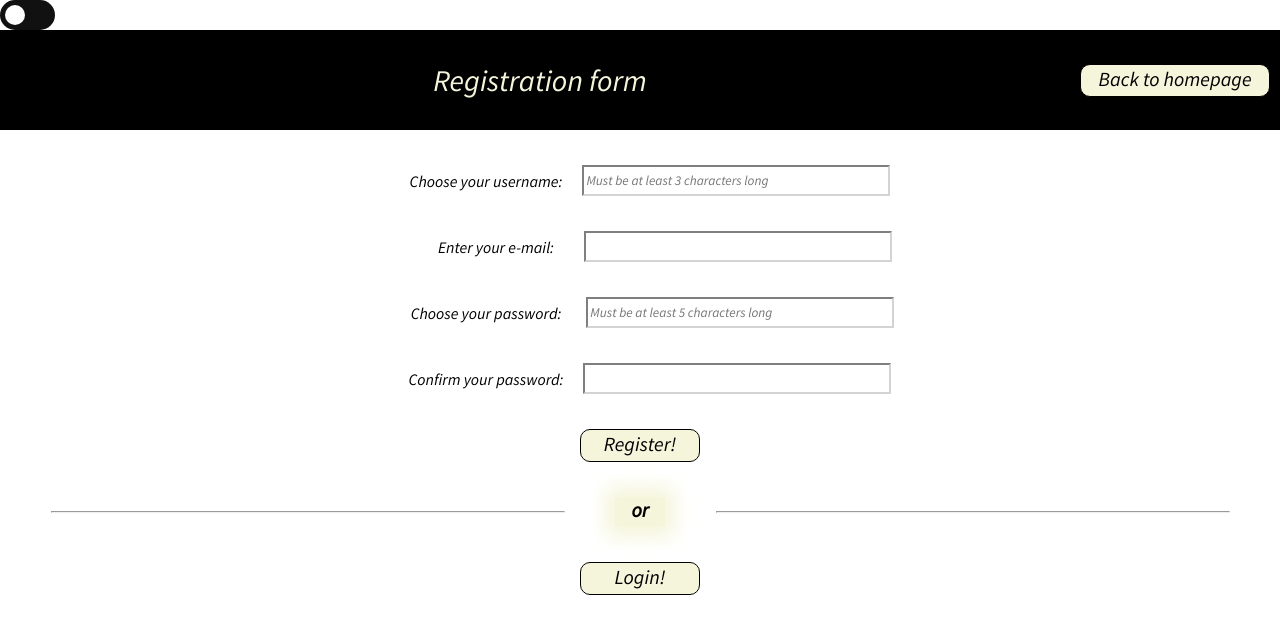
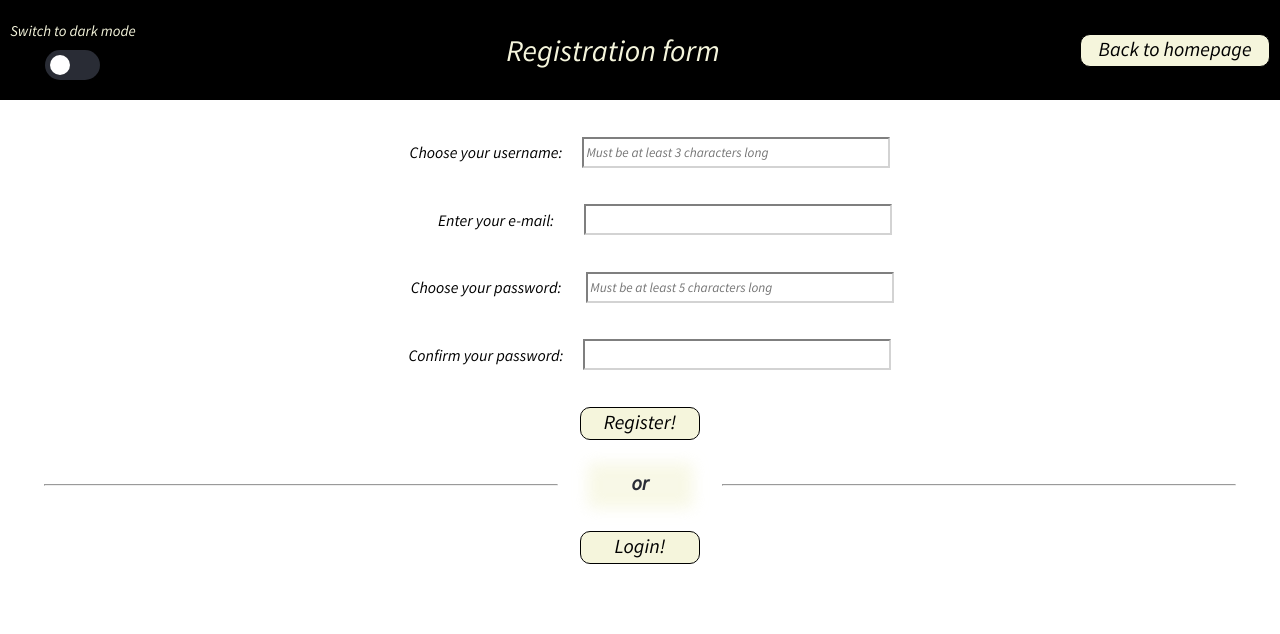
Before and after one commit to KarloKac13/Job-application-tracker, a Vue app: page /registration in a window 1280 px wide. Shown: the top 634 px of the page. Built offline with nearby package versions, Linux system fonts and the light colour scheme; what miragejs would draw is missing.

Commit message:
Dark mode implemented,transition on toggle no work

```diff
--- a/src/App.vue
+++ b/src/App.vue
@@ -1,35 +1,29 @@
 <template>
-  <div>
+  <!-- <div>
     <input type="checkbox" class="checkbox" id="checkbox">
-  <label for="checkbox" class="label" @click="toggleDark, darkModeToggleBoolean()">
+  <label for="checkbox" class="label" @click="toggleDark">
     <i class="fas fa-moon"></i>
     <i class='fas fa-sun'></i>
     <div class='ball' />
   </label>
-</div>
+</div> -->
+<dark-mode v-if="darkModeSwitch">
+  <router-view>
+  </router-view>
+</dark-mode>
+<light-mode v-else>
   <router-view></router-view>
+</light-mode>
 </template>
 
 <script>
+import DarkMode from './DarkMode.vue';
+import LightMode from './LightMode.vue';
 export default {
+  components: {DarkMode, LightMode},
   data() {
     return {
-      darkMode: false
-    }
-  },
-  computed: {
-    toggleDark() {
-      const checkbox = document.getElementById('checkbox');
-
-     return checkbox.addEventListener('change', () => {
-       document.body.classList.toggle('dark');
-       console.log(document.body.classList, this.darkMode)
-      });
-    },
-  },
-  methods: {
-    darkModeToggleBoolean() {
-      this.darkMode = !this.darkMode
+      darkModeSwitch: false
     }
   },
   provide() {
@@ -41,29 +35,39 @@ export default {
 </script>
 
 <style>
-html,body{
+html,body {
   box-sizing: border-box;
   height: 100%;
   width: 100%;
   padding: 0;
   margin: 0;
+  transition: background-color 0.3s ease-in-out, color 0.3s ease-in-out;
 }
+
 #app {
   height: 100%;
+}
+
+.dark {
+  background-color: #292c35;
+  color: beige;
+}
+
+#checkbox{
+  opacity: 0;
+  position: absolute;
+  top: -9999px;
+  left: -9999px;
 }
 
 .checkbox {
   opacity: 0;
 }
 
-#checkbox{
-  display: none;
-}
-
 .label {
   width: 45px;
   height: 20px;
-  background-color:#111;
+  background-color:#292c35;
   display: flex;
   border-radius:50px;
   align-items: center;
@@ -77,23 +81,10 @@ html,body{
   background-color: white;
   position: absolute;
   border-radius: 50%;
-  transition: transform 0.2s linear;
+  transition: transform 0.3s linear;
 }
 
-/*  target the elemenent after the label*/
-.checkbox:checked + .label .ball{
-  transform: translateX(24px);
-}
-
-.fa-moon {
-  color: pink;
-}
-
-.fa-sun {
-  color: yellow;
-}
-
-body.dark {
-  background-color: #292c35;
+.checkbox:checked + .label .ball {
+  transform: translateX(25px);
 }
 </style>
--- /dev/null
+++ b/src/DarkMode.vue
@@ -0,0 +1,32 @@
+<template>
+    <div class="darkMode">
+    <slot></slot>
+    </div>
+</template>
+
+<style>
+.darkMode {
+    height: 100%;
+}
+.darkMode input {
+    background-color: beige;
+    color: #111;
+}
+
+.darkMode div .orStyle{
+    background-color: rgb(245,245,220,0.69);
+    color: #292c35;
+    height: 10px;
+    width: 75px;
+    border-radius: 1px;
+}
+
+.darkMode .formItems hr {
+    border-color: beige;
+}
+
+.darkMode .pageDisplay .succesfulLogin {
+    color: beige;
+}
+
+</style>
--- /dev/null
+++ b/src/LightMode.vue
@@ -0,0 +1,24 @@
+<template>
+    <div class="lightMode">
+    <slot></slot>
+    </div>
+</template>
+
+<style>
+.lightMode {
+    height: 100%;
+}
+.lightMode input {
+    background-color: white;
+    color: black;
+}
+
+.lightMode div .orStyle {
+    background-color: beige;
+    background-color: rgb(245,245,220,0.69);
+    color: #292c35;
+    height: 10px;
+    width: 75px;
+    border-radius: 1px;
+}
+</style>
--- a/src/components/TheRegistration.vue
+++ b/src/components/TheRegistration.vue
@@ -47,7 +47,9 @@
             </div>
             <div class="formItems">
                 <hr>
-                <div class="orStyle">or</div>
+                <div class="orStyle">
+                    or
+                </div>
                 <hr>
             </div>
             <div class="formItems">
@@ -307,8 +309,8 @@ hr {
     display: flex;
     justify-content: center;
     align-items:center;
-    width:50px;
-    box-shadow: 0px 0px 20px 10px beige;
+    width:75px;
+    box-shadow: 0px 0px 15px 15px rgb(245,245,220,0.7);
     font-size: 20px;
     font-weight: bold;
     padding-bottom: 5px;
--- a/src/reusableComponents/HeaderBaseCard.vue
+++ b/src/reusableComponents/HeaderBaseCard.vue
@@ -1,8 +1,44 @@
+<!-- :checked="$root.$data.darkModeSwitch" -->
+
 <template>
     <div class="header">
+    <div class="darkLigthModeContainer">
+    <div class="textSwitch">{{ $root.$data.darkModeSwitch === true ? lightModeText : darkModeText }}</div>
+    <input type="checkbox" :checked="$root.$data.darkModeSwitch" class="checkbox" id="checkbox">
+  <label for="checkbox" class="label" @click="toggleDark">
+    <i class="fas fa-moon"></i>
+    <i class='fas fa-sun'></i>
+    <div class='ball' />
+  </label>
+  </div>
     <slot></slot>
     </div>
 </template>
+
+<script>
+export default {
+    data() {
+        return {
+            lightModeText: "Switch to light mode",
+            darkModeText: "Switch to dark mode"
+        }
+    },
+    computed: {
+        toggleDark() {
+            const checkbox = document.getElementById('checkbox');
+
+            return checkbox.addEventListener('change', () => {
+                this.$root.$data.darkModeSwitch = !this.$root.$data.darkModeSwitch;
+                document.body.classList.toggle("dark", this.$root.$data.darkModeSwitch);
+                console.log(this.$root.$data.darkModeSwitch);
+            });
+        },
+        darkModeClass() {
+            return this.$root.$data.darkModeSwitch ? 'dark' : 'light';
+        },
+    }
+}
+</script>
 
 <style scoped>
 .header{
@@ -13,4 +49,16 @@
     color: beige;
     font-family: 'Source Sans Pro', sans-serif;
     font-size: 30px;
-}</style>
+}
+.darkLigthModeContainer {
+    width: 200px;
+    display: flex;
+    flex-direction: column;
+    justify-content: center;
+    align-items: center;
+}
+.textSwitch {
+    font-size: 15px;
+    padding-bottom: 10px;
+}
+</style>
--- a/src/reusableComponents/LoadingSpinner.vue
+++ b/src/reusableComponents/LoadingSpinner.vue
@@ -18,7 +18,7 @@ export default {
     components: { OrbitSpinner },
     computed: {
         darkModeValue() {
-            return this.darkMode.darkMode
+            return this.darkMode.darkModeSwitch
         }
     }
 }
```
